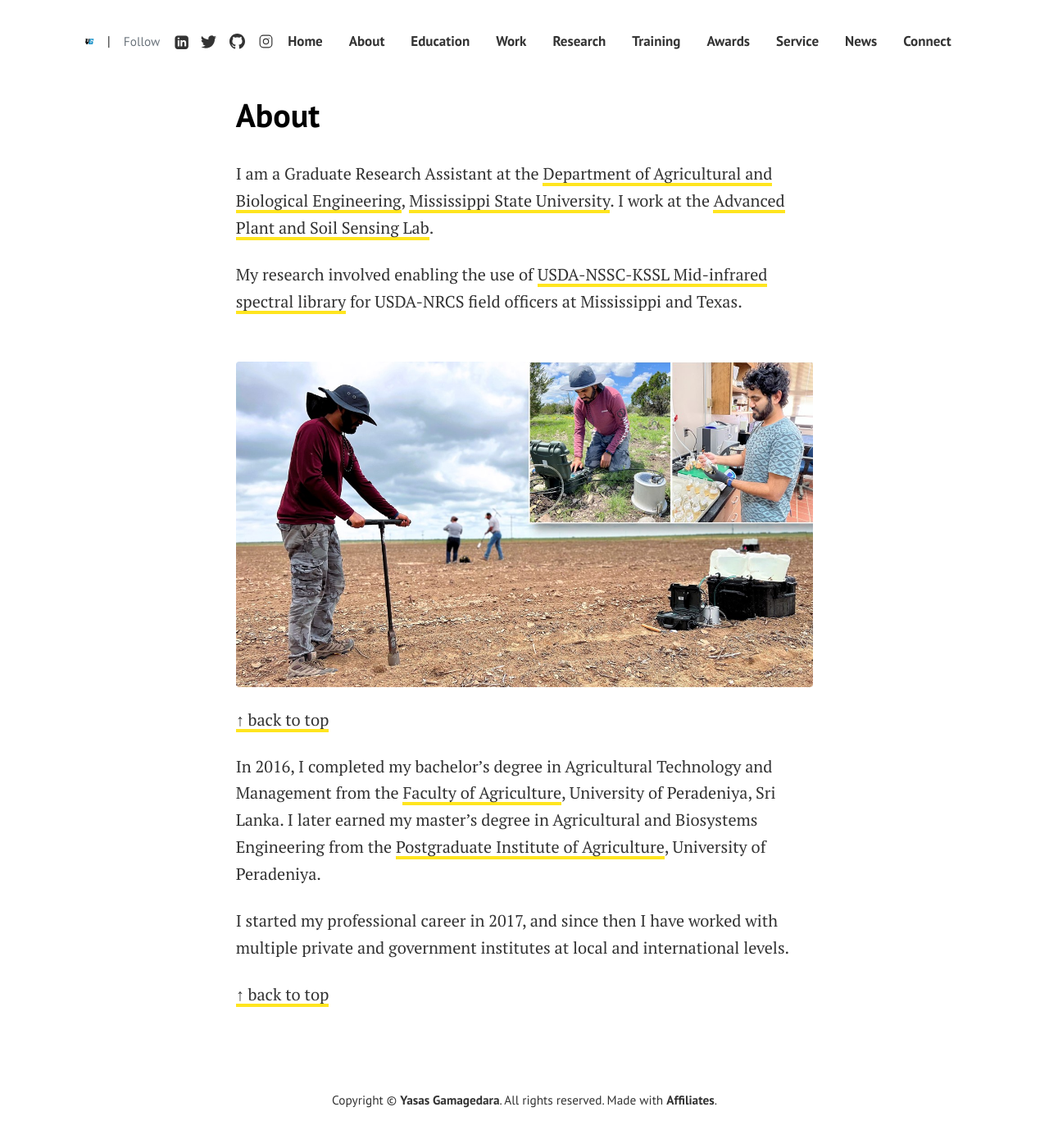
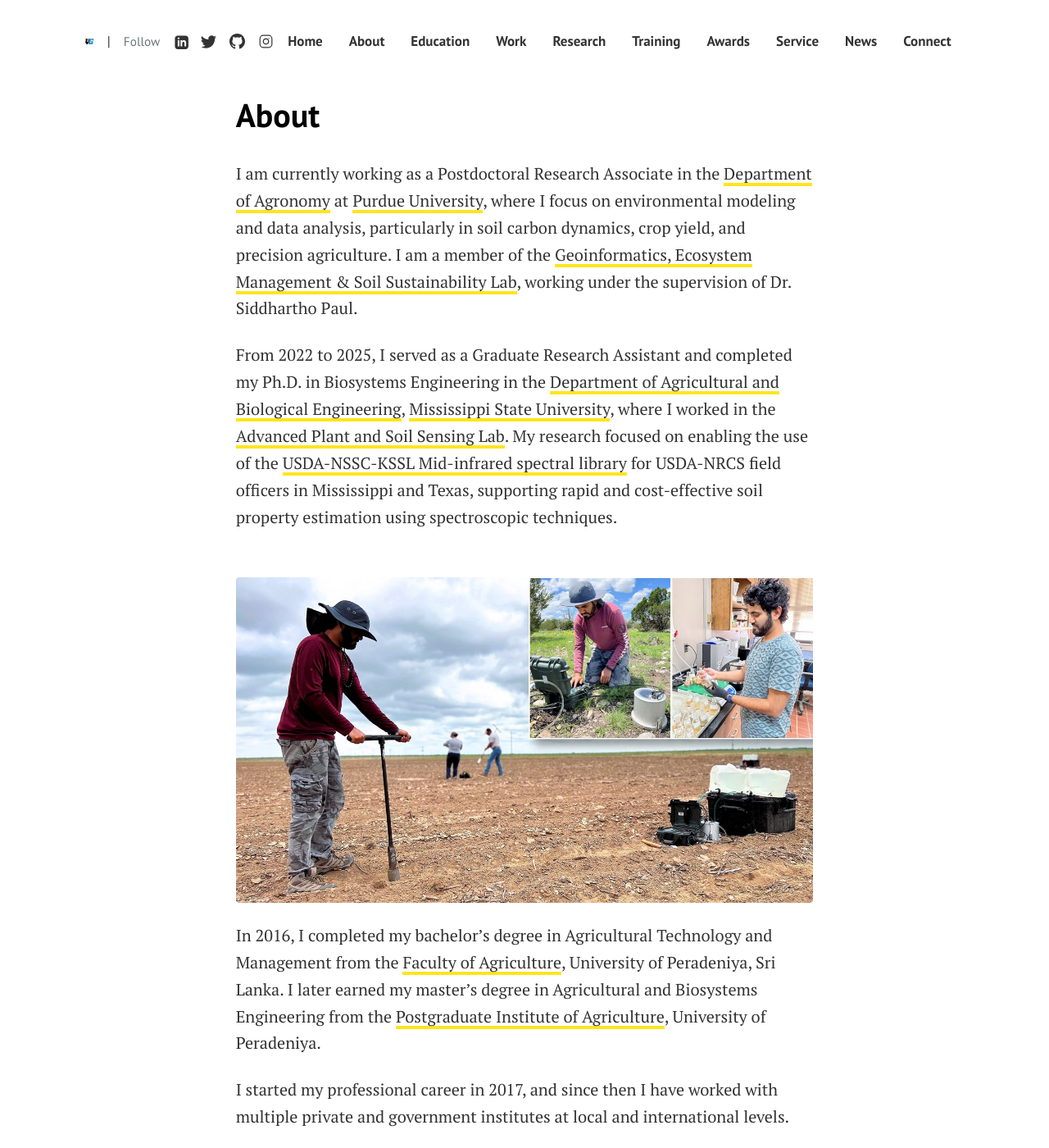
Before and after one commit to kanthsaz/kanthsaz.github.io, a Jekyll site: the page built from pages/about.md, in a window 1280 px wide and 1400 px high. Shown: the whole window at 82% size. Built offline with Jekyll 4.4.1, drawn with Linux system fonts in a browser that asks for light colours.

Commit message:
Update about.md

```diff
--- a/pages/about.md
+++ b/pages/about.md
@@ -7,15 +7,13 @@ permalink: "/about/"
 
 <script src="/pages/md-gallery.js"></script>
 
-I am a Graduate Research Assistant at the [Department of Agricultural and Biological Engineering](https://www.abe.msstate.edu/), [Mississippi State University](https://www.msstate.edu/). I work at the [Advanced Plant and Soil Sensing Lab](https://apsslab.abe.msstate.edu/).
+I am currently working as a Postdoctoral Research Associate in the [Department of Agronomy](https://ag.purdue.edu/department/agry/) at [Purdue University](https://www.purdue.edu/), where I focus on environmental modeling and data analysis, particularly in soil carbon dynamics, crop yield, and precision agriculture. I am a member of the [Geoinformatics, Ecosystem Management & Soil Sustainability Lab](https://www.sspaul.com/home), working under the supervision of Dr. Siddhartho Paul.
 
-My research involved enabling the use of [USDA-NSSC-KSSL Mid-infrared spectral library](https://soilspectroscopy.org/the-nssc-kssl-mir-spectral-library/) for USDA-NRCS field officers at Mississippi and Texas.
+From 2022 to 2025, I served as a Graduate Research Assistant and completed my Ph.D. in Biosystems Engineering in the [Department of Agricultural and Biological Engineering](https://www.abe.msstate.edu/), [Mississippi State University](https://www.msstate.edu/), where I worked in the [Advanced Plant and Soil Sensing Lab](https://apsslab.abe.msstate.edu/). My research focused on enabling the use of the [USDA-NSSC-KSSL Mid-infrared spectral library](https://soilspectroscopy.org/the-nssc-kssl-mir-spectral-library/) for USDA-NRCS field officers in Mississippi and Texas, supporting rapid and cost-effective soil property estimation using spectroscopic techniques.
 
 <br>
 <img src="/assets/images/about/about_msu.JPG">
 <br>
-
-[↑ back to top](#top)
 
 In 2016, I completed my bachelor's degree in Agricultural Technology and Management from the [Faculty of Agriculture](https://agri.pdn.ac.lk/), University of Peradeniya, Sri Lanka. I later earned my master's degree in Agricultural and Biosystems Engineering from the [Postgraduate Institute of Agriculture](http://www.pgia.pdn.ac.lk/), University of Peradeniya.
 
```
